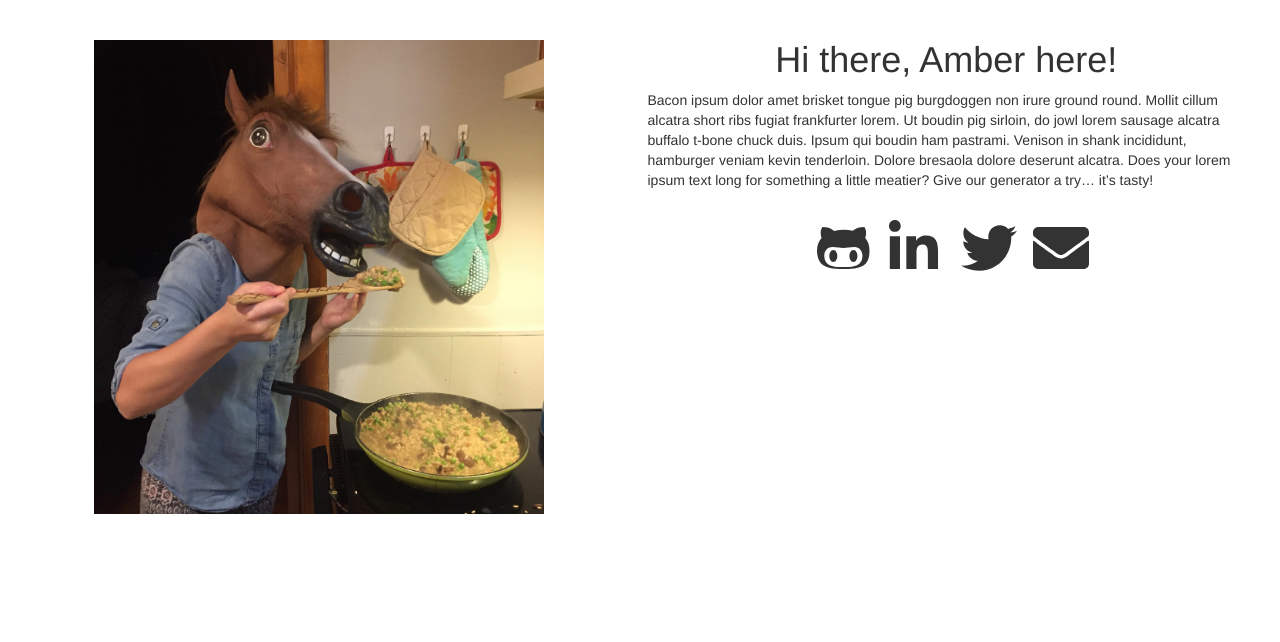
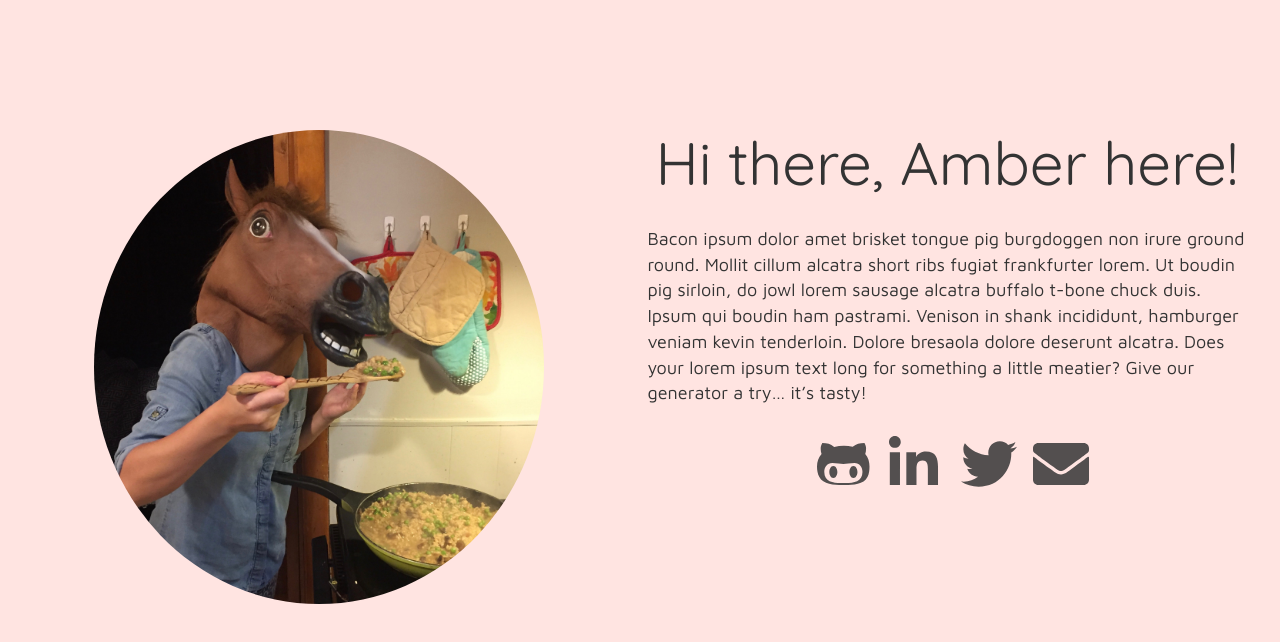
Before and after one commit to waamber/personal-site2, a plain HTML site: page index.html in a window 1280 px wide. Drawn offline with nearby package versions, Linux system fonts and the light colour scheme; a web font is replaced by a local one.

Commit message:
added some css

```diff
--- a/index.html
+++ b/index.html
@@ -6,7 +6,7 @@
   <link rel="stylesheet" href="https://cdnjs.cloudflare.com/ajax/libs/animate.css/3.5.2/animate.min.css">
   <link rel="stylesheet" href="https://maxcdn.bootstrapcdn.com/bootstrap/3.3.7/css/bootstrap.min.css" integrity="sha384-BVYiiSIFeK1dGmJRAkycuHAHRg32OmUcww7on3RYdg4Va+PmSTsz/K68vbdEjh4u"
     crossorigin="anonymous">
-  <link href="https://fonts.googleapis.com/css?family=Arapey|Lusitana" rel="stylesheet">
+  <link href="https://fonts.googleapis.com/css?family=Maven+Pro|Quicksand" rel="stylesheet">
   <link rel="stylesheet" type="text/css" href="styles/main.css">
 </head>
 
@@ -16,21 +16,23 @@
   <div class="row">
 
     <div class="col-xs-12 col-md-6 text-center">
-      <img id="photo" src="/images/IMG_5333 2.jpg" alt="stock-photo">
+      <div>
+        <img id="photo" src="/images/IMG_5333 2.jpg" alt="stock-photo">
+      </div>
     </div>
     <div class="col-xs-12 col-md-6">
-      <h1 class="text-center">Hi there, Amber here!</h1>
-      <p>
+      <h1 class="text-center animated zoomIn hello">Hi there, Amber here!</h1>
+      <p class="about-me">
         Bacon ipsum dolor amet brisket tongue pig burgdoggen non irure ground round. Mollit cillum alcatra short ribs fugiat frankfurter
         lorem. Ut boudin pig sirloin, do jowl lorem sausage alcatra buffalo t-bone chuck duis. Ipsum qui boudin ham pastrami.
         Venison in shank incididunt, hamburger veniam kevin tenderloin. Dolore bresaola dolore deserunt alcatra. Does your
         lorem ipsum text long for something a little meatier? Give our generator a try… it’s tasty!
       </p>
       <div class="icon-group col-xs-3 col-md-6">
-        <div id="github" class="col-lg-3"><i class="fab fa-github-alt fa-4x"></i></div>
-        <div id="linkedin" class="col-lg-3"><i class="fab fa-linkedin-in fa-4x"></i></div>
-        <div id="twitter" class="col-lg-3"><i class="fab fa-twitter fa-4x"></i></div>
-        <div id="email" class="col-lg-3"><i class="fas fa-envelope fa-4x"></i></div>
+        <div id="github" class="col-lg-3"><a href="https://github.com/waamber"><i class="fab fa-github-alt fa-4x"></i></a></div>
+        <div id="linkedin" class="col-lg-3"><a href="https://www.linkedin.com/in/amber-stuart-00076286/"><i class="fab fa-linkedin-in fa-4x"></i></a></div>
+        <div id="twitter" class="col-lg-3"><a href="https://twitter.com/amber_maynee?lang=en"><i class="fab fa-twitter fa-4x"></i></a></div>
+        <div id="email" class="col-lg-3"><a href="mailto:wammber15@gmail.com"><i class="fas fa-envelope fa-4x"></i></a></div>
       </div>
     </div>
 
--- a/styles/main.css
+++ b/styles/main.css
@@ -1,13 +1,27 @@
 body {
   margin: 10px;
   margin-right: 25px;
+  margin-top: 100px;
   padding: 10px;
+  background-color: mistyrose;
 }
 
 #photo {
   margin: 20px;
   width: 450px;
   height: auto;
+  border-radius: 50%;
+}
+
+.hello {
+  font-size: 60px;
+  font-family: 'Quicksand', sans-serif;
+}
+
+.about-me {
+  margin-top: 30px;
+  font-family: 'Maven Pro', sans-serif;
+  font-size: 18px;
 }
 
 .icon-group {
@@ -24,3 +38,15 @@ body {
   margin-right: auto;
   margin-left: auto;
 }
+
+a {
+    color: #534F4F;
+    text-decoration: none;
+}
+
+a:hover
+{
+     color:white;
+     text-decoration:none;
+     cursor:pointer;
+}
```
Also changed, not shown: dist/app.js, javascripts/main.js (line endings or trailing spaces).
